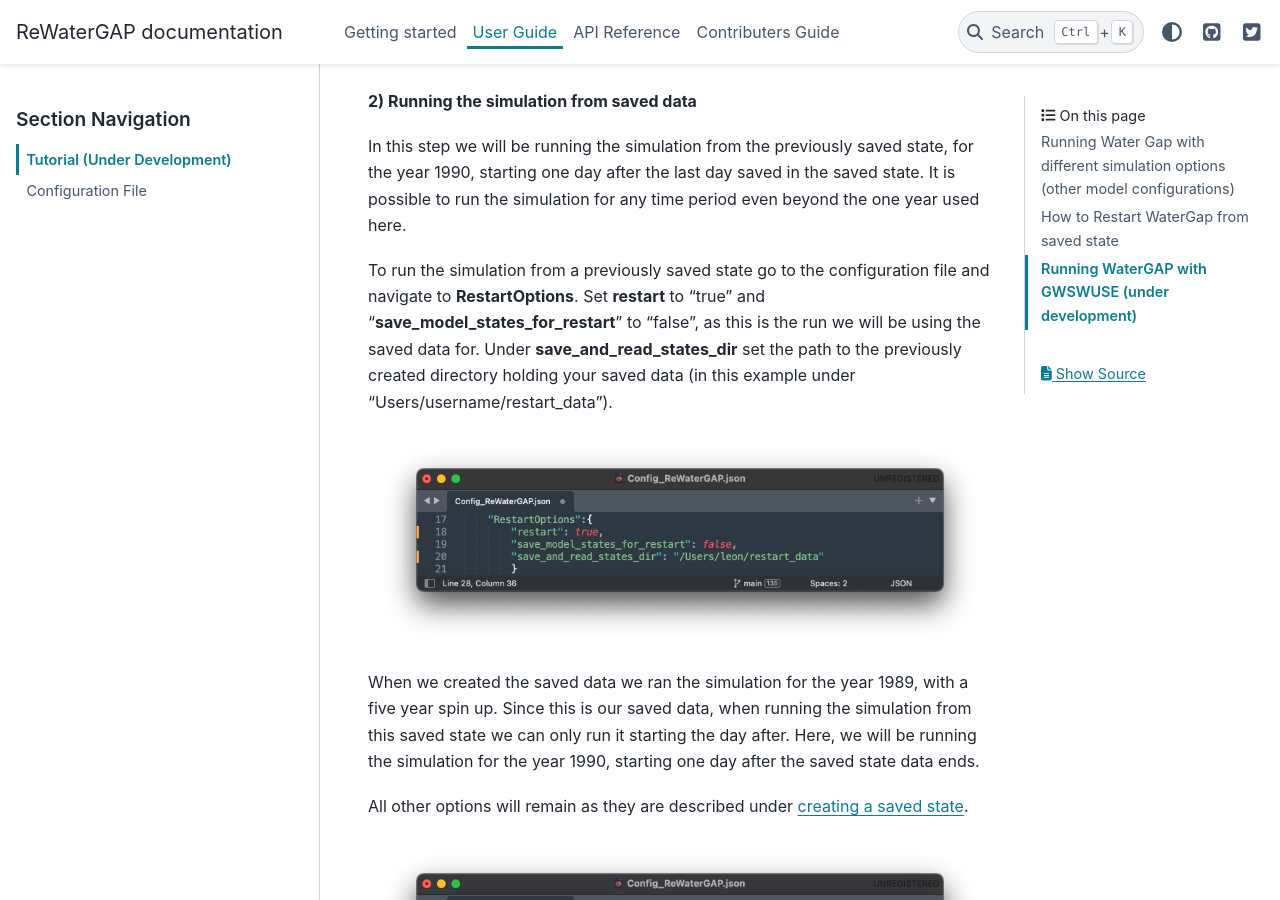
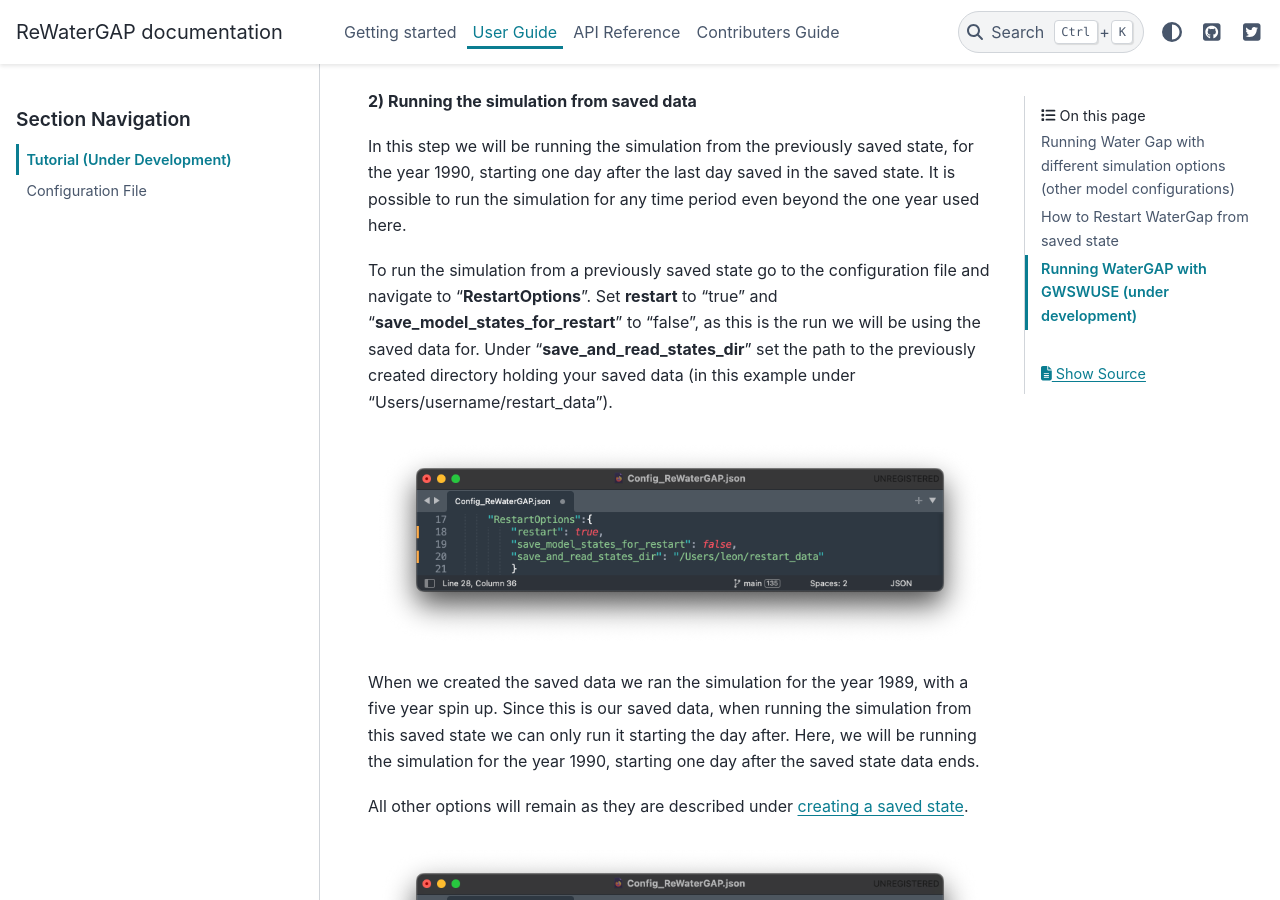
Before and after one commit to HydrologyFrankfurt/ReWaterGAP, a Sphinx documentation site: the page built from docs/user_guide/tutorials.rst, in a window 1280 px wide and 900 px high, scrolled down 13988 px. Built offline with Sphinx 7.4.7 and the PyData theme 0.15.4, drawn with Linux system fonts in a browser that asks for light colours; pages that are not in the unit, such as notebooks, are missing from menus.

```diff
--- a/docs/user_guide/tutorials.rst
+++ b/docs/user_guide/tutorials.rst
@@ -263,7 +263,7 @@ Run the simulation. You will then find your saved state data file "restartwaterg
 
 In this step we will be running the simulation from the previously saved state, for the year 1990, starting one day after the last day saved in the saved state. It is possible to run the simulation for any time period even beyond the one year used here.
 
-To run the simulation from a previously saved state go to the configuration file and navigate to **RestartOptions**. Set **restart** to "true" and "**save_model_states_for_restart**" to "false", as this is the run we will be using the saved data for. Under **save_and_read_states_dir** set the path to the previously created directory holding your saved data (in this example under "Users/username/restart_data").
+To run the simulation from a previously saved state go to the configuration file and navigate to "**RestartOptions**". Set **restart** to "true" and "**save_model_states_for_restart**" to "false", as this is the run we will be using the saved data for. Under "**save_and_read_states_dir**" set the path to the previously created directory holding your saved data (in this example under "Users/username/restart_data").
 
 .. figure:: ../images/getting_started/tutorials/restart_from_saved_path.png
 
```
